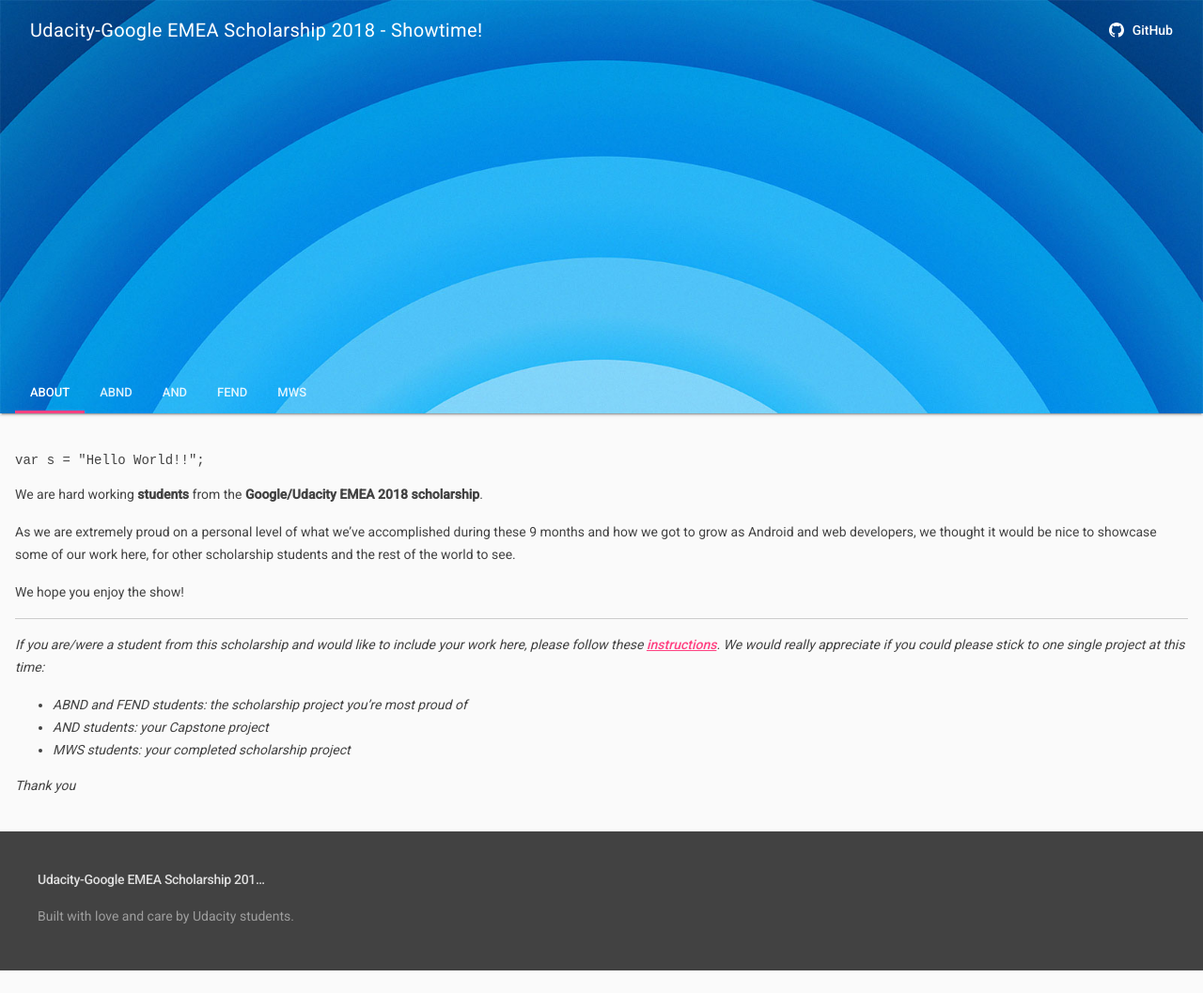
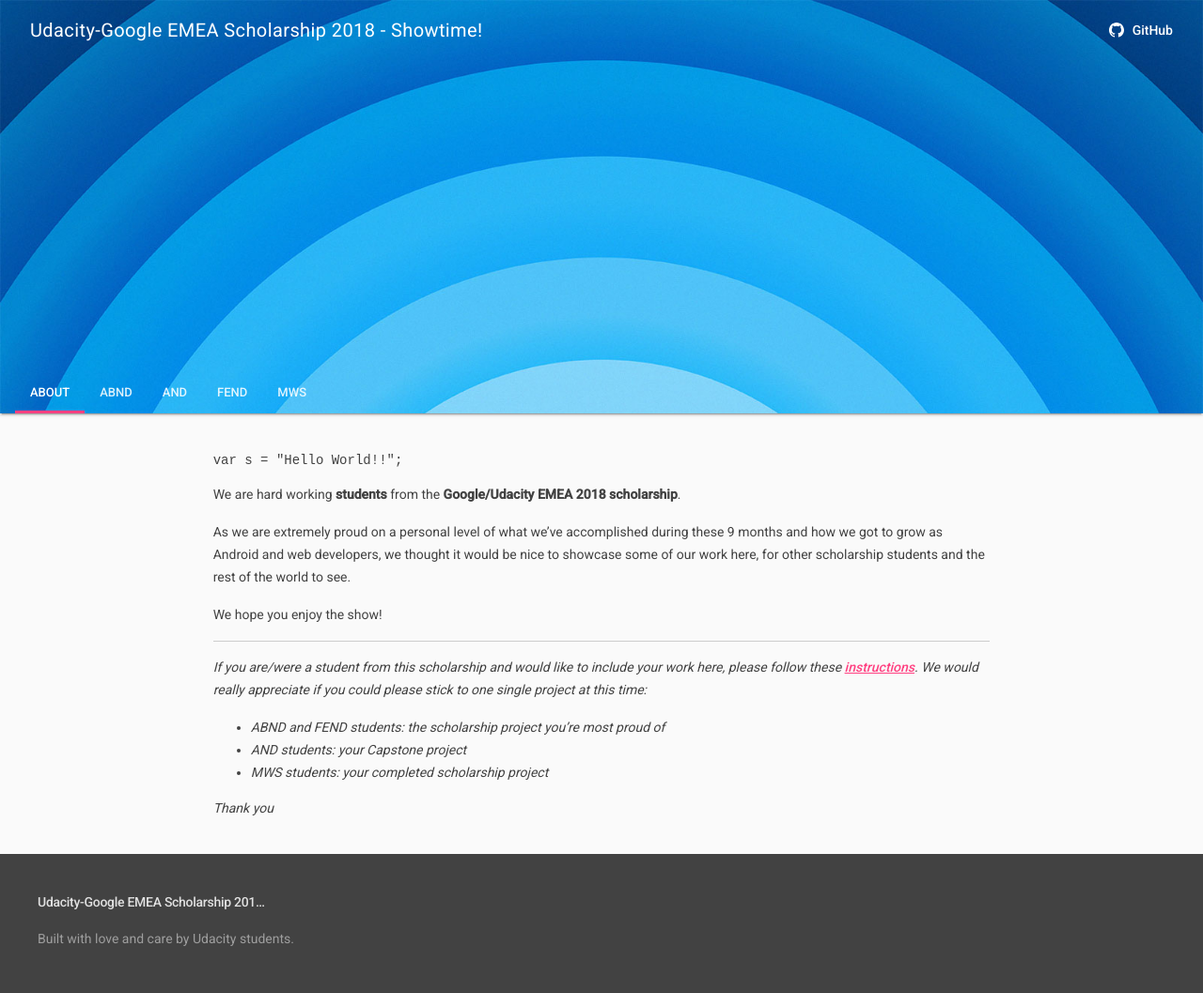
Before and after one commit to google-udacity-scholars18/google-udacity-scholars18.github.io, a Jekyll site: the page built from index.md, in a window 1280 px wide. Shown: the whole page at 94% size. Built offline with Jekyll 4.4.1, drawn with Linux system fonts in a browser that asks for light colours; before the commit the page ends 1033 px from its top, so only the background shows below that.

Commit message:
Make home page content narrower

```diff
--- a/_layouts/home.html
+++ b/_layouts/home.html
@@ -4,7 +4,8 @@
 <div class="post-ribbon"></div>
 <main class="post-main mdl-layout__content">
   <div class="post-container mdl-grid">
-    <div class="post-section content mdl-color-text--grey-800 mdl-cell mdl-cell--12-col">
+    <div class="mdl-cell mdl-cell--2-col mdl-cell--hide-tablet mdl-cell--hide-phone"></div>
+    <div class="post-section content mdl-color-text--grey-800 mdl-cell mdl-cell--8-col">
       <div class="mdl-color-text--grey-500">
 	{{ page.date | date: "%b %-d, %Y" }}{% if page.author %} • {{ page.author }}{% endif %}{% if page.meta %} • {{ page.meta }}{% endif %}
       </div>
```
